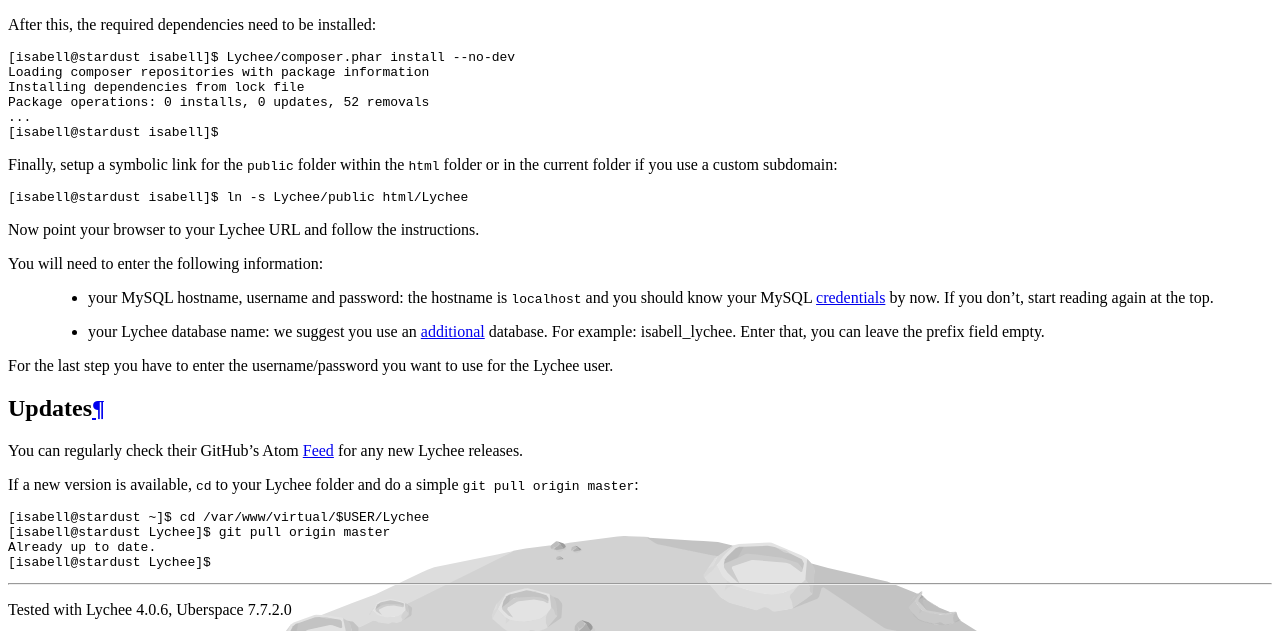
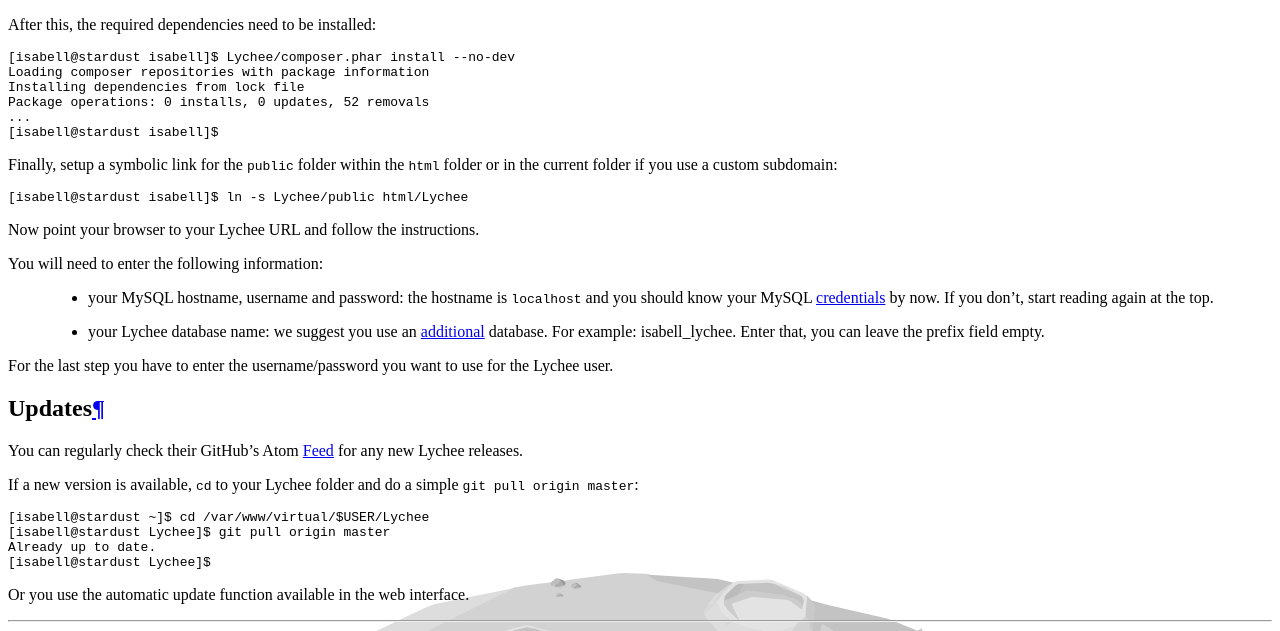
Before and after one commit to Uberspace/lab, a Sphinx documentation site: the page built from source/guide_lychee.rst, in a window 1280 px wide and 900 px high, scrolled down 4889 px, cut to the strip 0-631 px from the top of the window. Built offline with Sphinx 7.4.7 and the Read the Docs theme 2.0.0, drawn with Linux system fonts in a browser that asks for light colours.

Commit message:
[lychee] add note about web updater

```diff
--- a/source/guide_lychee.rst
+++ b/source/guide_lychee.rst
@@ -116,6 +116,7 @@
  Already up to date.
  [isabell@stardust Lychee]$
 
+Or you use the automatic update function available in the web interface.
 
 .. _Lychee: https://lychee.electerious.com/
 .. _GitHub: https://github.com/LycheeOrg/Lychee/releases
```
